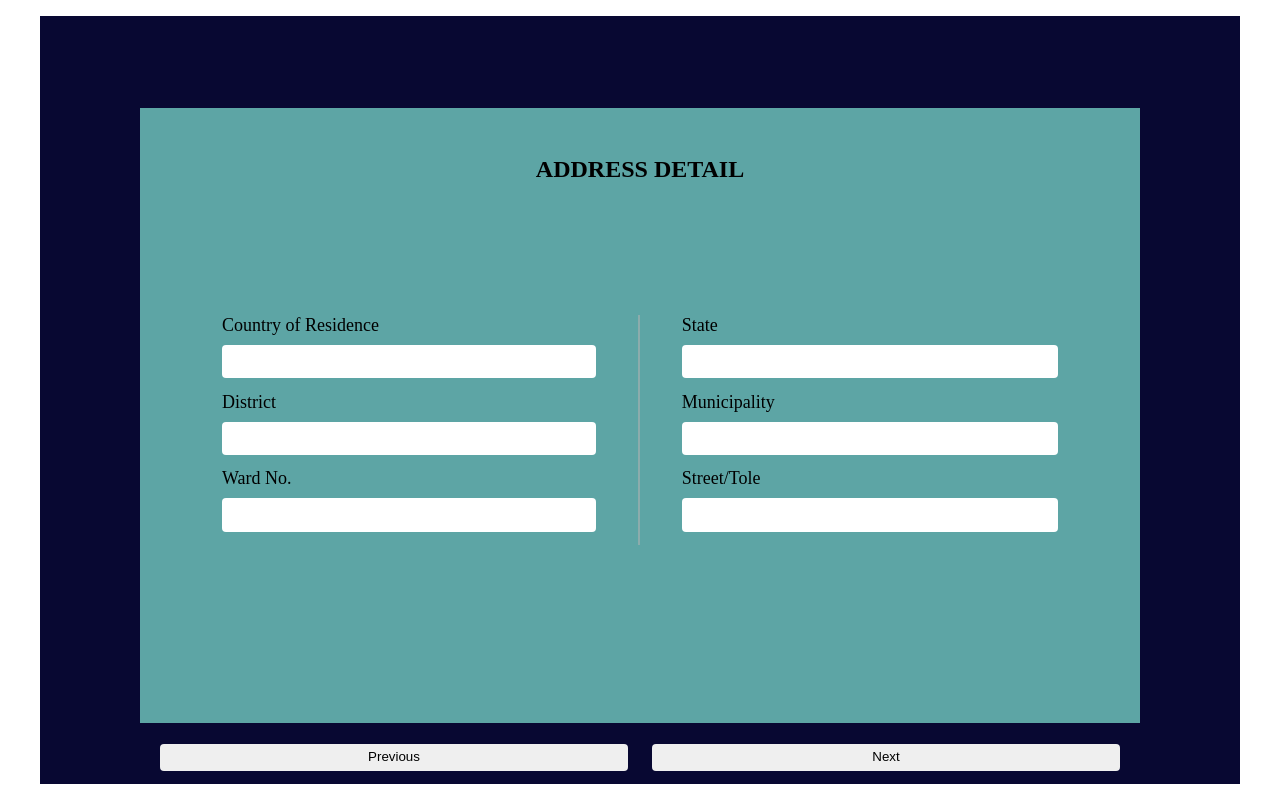
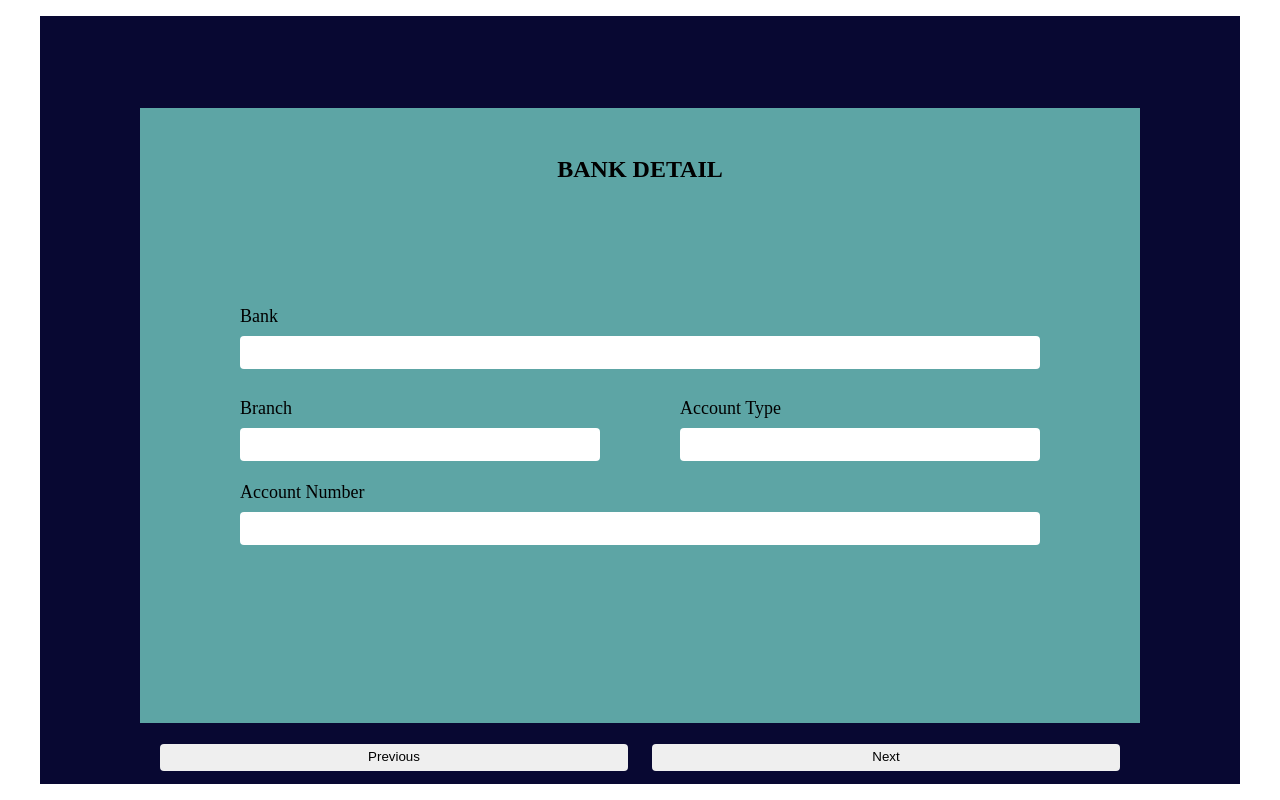
Before and after one commit to aayushman108/Multi-page-form-validation, a plain HTML site: page index.html in a window 1280 px wide. Drawn offline with Linux system fonts and the light colour scheme.

Commit message:
the html and css for the third step has been completed

```diff
--- a/index.html
+++ b/index.html
@@ -22,9 +22,9 @@
                 <input type="number" id="pan-number" name="pan-number">
             </div>
 
-            <div class="step" id="step-1" style="display: block">
+            <div class="step" id="step-1" style="display: none">
                 <h2>ADDRESS DETAIL</h2>
-                <div id="column">
+                <div class="column">
                     <div class="col" id="left">
                         <label for="country">Country of Residence</label>
                         <input type="text" id="country" name="country">
@@ -32,7 +32,6 @@
                         <input type="text" id="district" name="district">
                         <label for="ward">Ward No.</label>
                         <input type="text" id="ward" name="ward">
-
                     </div>
 
                     <div class="col" id="right">
@@ -42,18 +41,26 @@
                         <input type="text" id="municipality" name="municipality">
                         <label for="street">Street/Tole</label>
                         <input type="text" id="street" name="street">
-
                     </div>
-
-
                 </div>
-
-
             </div>
 
-            <div class="step" id="step-2" style="display: none">
+            <div class="step" id="step-2" style="display: block">
                 <h2>BANK DETAIL</h2>
-
+                <label for="bank">Bank</label>
+                <input type="text" id="bank" name="bank">
+                <div class="column-2">
+                    <div class="col-2" id="left-2">
+                        <label for="branch">Branch</label>
+                        <input type="text" id="branch" name="branch">
+                    </div>
+                    <div class="col-2" id="right-2">
+                        <label for="account-type">Account Type</label>
+                        <input type="text" id="account-type" name="account-type">
+                    </div>
+                </div>
+                <label for="account-number">Account Number</label>
+                <input type="number" id="account-number" name="account-number">
             </div>
 
             <div class="step" id="step-3" style="display: none">
--- a/style.css
+++ b/style.css
@@ -93,7 +93,7 @@ input{
 }
 
 /*For step-1*/
-#column{
+.column{
     width: 90%;
     margin:auto;
     margin-top: 10%;
@@ -135,3 +135,69 @@ input{
 }
 
 /*For step-2*/
+#step-2 input{
+    width: 80%;
+    margin:auto;
+    line-height: 2.5em;
+    border-radius: 0.3em;
+    border: none;
+    margin-bottom: 1em;
+    padding: 0 1em;
+}
+
+#step-2 label{
+    margin-left: 10%;
+    margin-bottom: 0.5em;
+}
+
+.column-2{
+    display: flex;
+    flex-wrap:wrap;
+    width:86%;
+    margin: auto;
+    padding:0 3%;
+
+}
+
+#right-2 input{
+    float: right;
+}
+
+.col-2{
+    flex: 50%;
+}
+
+#right-2 input{
+    width: 90%;
+}
+
+#left-2 input{
+    width: 90%;
+    float: left;
+
+}
+
+ #left-2 label{
+    margin-left: 0;
+ }
+
+ #right-2 label{
+    margin-left: 10%;
+ }
+
+ #step-2 label{
+    position: relative;
+    top: 20%;
+
+ }
+
+ #step-2 input{
+    position: relative;
+    top: 20%;
+ }
+
+ #step-2 div{
+    position: relative;
+    top: 20%;
+    margin-bottom: 0.7em;
+ }
```
